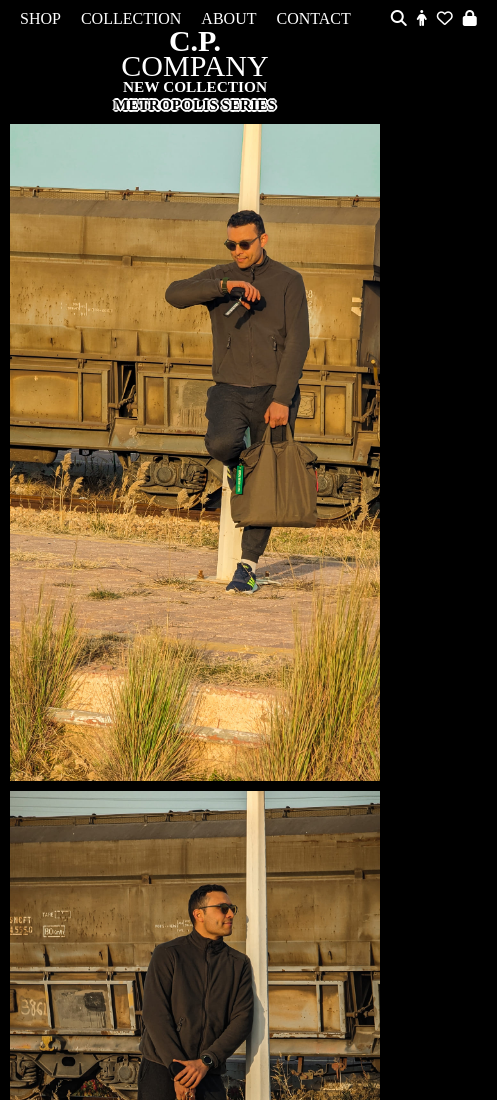
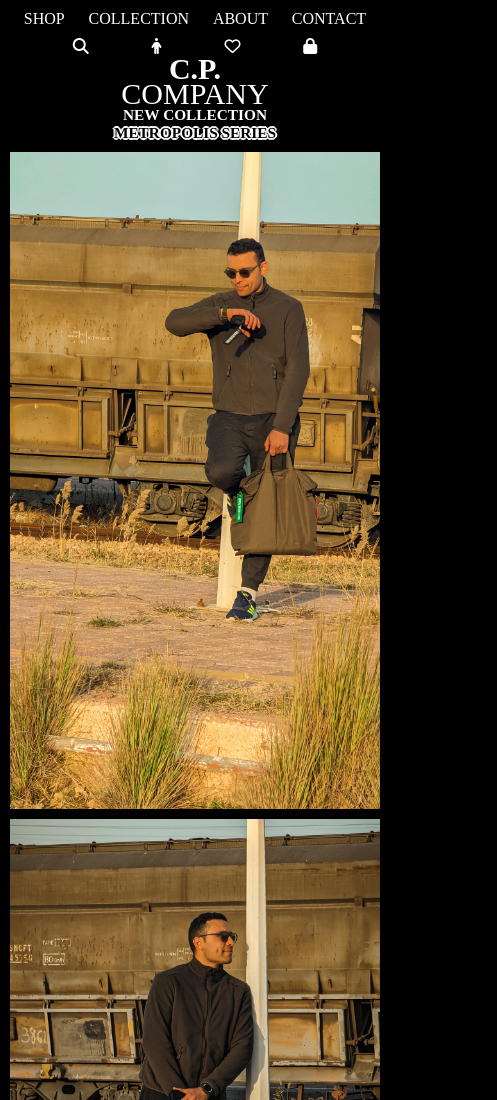
Before and after one commit to Wassimabdennadher/Fashionmodel, a plain HTML site: page index.html in a window 390 px wide. Shown: the top 1100 px of the page, 497 px wide, since content can reach past the window. Drawn offline with Linux system fonts and the light colour scheme.

Commit message:
add the nav bar responsive

```diff
--- a/style.css
+++ b/style.css
@@ -223,7 +223,13 @@ p {
         overflow: auto;
     }
     .text-logo {
+
         top: 100%;
+    }
+    nav {
+        flex-direction: column;
+        justify-content: center;
+        align-items: stretch;
     }
 }
 
```
